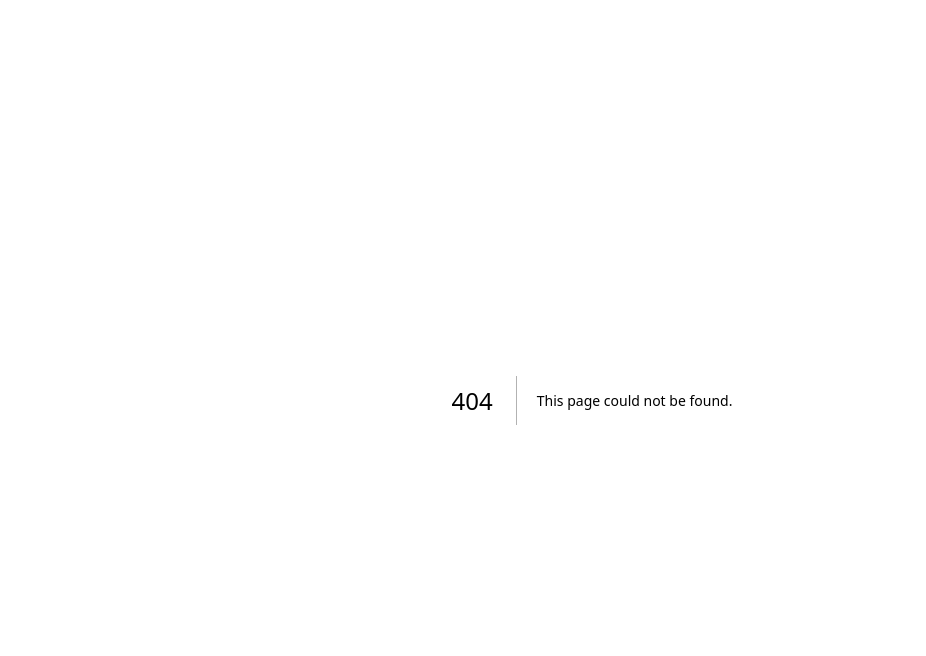
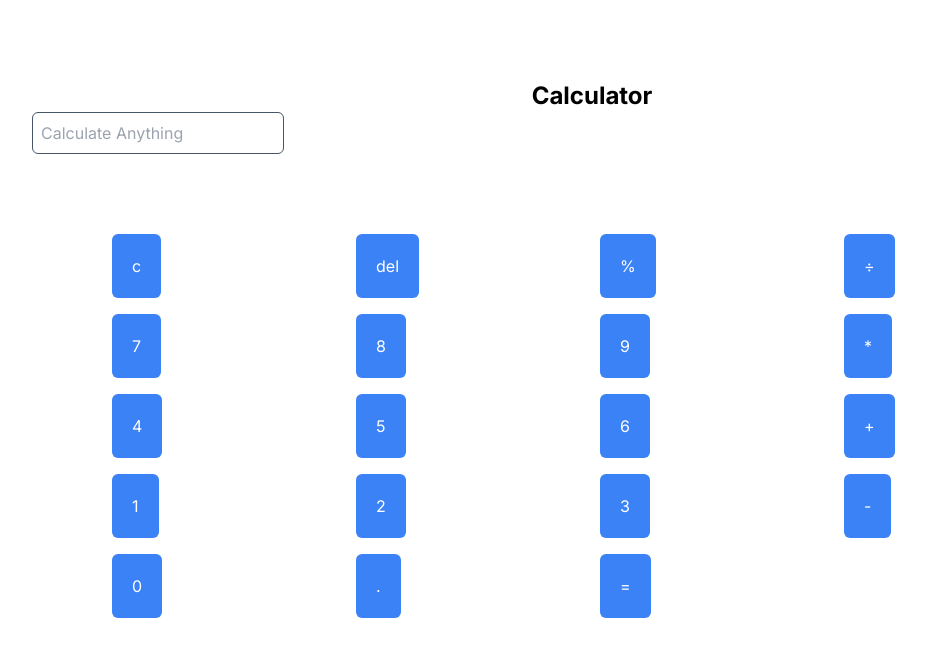
Before and after one commit to Sakib-203-15-3883/Learn-React-in-depth, a Next.js app: page /calculator in a window 1280 px wide. Before the commit this address had no page. Shown: the top 656 px of the page, without its empty margins (48-974 px from the left). Built offline with nearby package versions, Linux system fonts and the light colour scheme.

Commit message:
level 2 , calculator app ui , props

```diff
--- /dev/null
+++ b/src/app/calculator/page.jsx
@@ -0,0 +1,21 @@
+"use client"
+
+import CalculatorContent from "@/components/calculator/calculator_content"
+
+import InputFieldForCalculator from '@/components/calculator/InputFieldForCalculator'
+
+const Calculator = () => {
+
+  return (
+
+    <div className="p-10 m-10">
+
+      <InputFieldForCalculator />
+
+      <CalculatorContent />
+
+    </div>
+  )
+}
+
+export default Calculator;
--- a/src/app/level2/page.jsx
+++ b/src/app/level2/page.jsx
@@ -1,8 +1,86 @@
+"use client"
+import { useState } from "react";
+import Button from "@/components/ToDoApp/Button"
+
 const level2 = () => {
+
+  const [selectedButton, setSelectedButton] = useState(null);
+
+  const handleButtonClick = (button) => {
+
+    setSelectedButton(button);
+
+
+  }
 
   return (
     <>
-      hello
+      <center className="text-2xl font-bold m-10">List of concepts that i learn here </center>
+
+      <div className="m-15 p-10 font-bold text-md">
+
+        <p className="m-2 p-2"> <span className="text-2xl">Fragments: </span> Allows grouping multiple elements without extra DOM nodes </p>
+        <p className="m-2 p-2"> <span className="text-2xl">map methods: </span> render list from array data . We used it several time by creating this page that,s hlep us to aboid hard coded</p>
+        <p className="m-2 p-2 mb-5"><span className="text-2xl">conditional rendering:   </span>press any button ,data will render according to it . </p>
+
+        <Button
+
+          onClick={() => handleButtonClick("button1")}
+          label="Fruits"
+          bgColor="blue-500"
+          textColor="white"
+
+
+        /> <br /><br />
+
+        <Button
+
+          onClick={() => handleButtonClick("button2")}
+          label="Books"
+          bgColor="blue-500"
+          textColor="white"
+
+
+        />
+
+        {selectedButton === "button1" ? <div>
+
+          <ul className="m-10 grid gap-5 ">
+            <li>Olive</li>
+            <li>Oranges</li>
+            <li> Rose apple</li>
+            <li>Water apple</li>
+            <li>Pineapple</li>
+          </ul>
+
+
+        </div> : null
+
+
+        }
+
+        {selectedButton === "button2" ? <div>
+
+          <ul className="m-10 grid gap-5 ">
+            <li >Wuthering Heights</li>
+            <li>Great Expectations</li>
+            <li> The Kite Runner</li>
+            <li>The Lord of the Rings</li>
+            <li>To Kill a Mockingbird</li>
+          </ul>
+
+
+        </div> : null
+
+
+        }
+
+
+
+        <p className="m-2 p-2"> <span className="text-2xl">props: </span> Generally,  pass data from parent to child component . Diffined as attributes in jsx . props are immutables / read only / can,t modify in child component .  Till , i use it so many time by doing this page   </p>
+
+
+      </div>
     </>
   )
 }
--- a/src/components/BoxComponent/index.jsx
+++ b/src/components/BoxComponent/index.jsx
@@ -1,12 +1,13 @@
 "use client"
-import { useRouter } from "next/navigation";
+// import { useRouter } from "next/navigation";
 const BoxComponent = ({ title, button_content, link }) => {
 
-  const router = useRouter();
+  // const router = useRouter();
 
   const handleButtonClick = () => {
     if (link) {
-      router.push(link);
+      // router.push(link);
+      window.open(link, '_blank');
     }
   };
 
--- a/src/components/ToDoApp/Button.jsx
+++ b/src/components/ToDoApp/Button.jsx
@@ -6,7 +6,7 @@ const Button = ({ onClick, label, bgColor, textColor }) => {
     <button
       type="button"
       onClick={onClick}
-      className={`bg-${bgColor} text-${textColor} p-2 rounded-md`}
+      className={`bg-${bgColor} text-${textColor} p-5 rounded-md`}
     >
       {label}
     </button>
--- /dev/null
+++ b/src/components/calculator/InputFieldForCalculator.jsx
@@ -0,0 +1,30 @@
+import { useState } from "react";
+const InputFieldForCalculator = () => {
+
+  let [inputValue, setInputValue] = useState("");
+
+  const handleInputChange = (event) => {
+    setInputValue(event.target.value);
+  }
+
+  return (
+
+    <>
+
+      <center className="text-2xl font-bold ">Calculator</center>
+
+      <input
+
+        type="text"
+        value={inputValue}
+        onChange={handleInputChange}
+        placeholder="Calculate Anything"
+        className=" border border-slate-600 hover:border-indigo-300 rounded-md p-2"
+
+      />
+
+    </>
+  )
+}
+
+export default InputFieldForCalculator;
--- /dev/null
+++ b/src/components/calculator/calculator_content.jsx
@@ -0,0 +1,37 @@
+import Button from "@/components/ToDoApp/Button"
+const CalculatorContent = () => {
+
+  const calculatorButtonContent = ["c", "del", "%", "÷", "7", "8", "9", "*", "4", "5", "6", "+", "1", "2", "3", "-", "0", ".", "="];
+
+
+
+  return (
+
+    <div>
+
+      <ul className="grid grid-cols-4 gap-4 p-10 m-10">
+        {
+
+          calculatorButtonContent.map((item) => {
+            return (
+
+              <li > <Button
+
+                onClick={() => { }}
+                label={item}
+                bgColor="blue-500"
+                textColor="white"
+
+              />   </li>
+
+            )
+          })
+        }
+      </ul>
+
+
+    </div>
+  )
+}
+
+export default CalculatorContent;
--- a/src/components/concept_list/index.js
+++ b/src/components/concept_list/index.js
@@ -46,7 +46,7 @@ export const BoxComponent_content = [
 
   {
     title:
-      "Dummy static To Do App UI . [ I try to create this dummy ui with reusable components with modularity , consistancy , efficiency and maintainability ]  ",
+      "To Do App Dummy UI  . [ I try to create this dummy ui with reusable components with modularity , consistancy , efficiency and maintainability ]  ",
 
     button_content: "Click Here To Learn",
 
@@ -61,4 +61,12 @@ export const BoxComponent_content = [
 
     link: "/level2",
   },
+
+  {
+    title: "Calculator UI  ",
+
+    button_content: "Click Here To Learn",
+
+    link: "/calculator",
+  },
 ];
```
